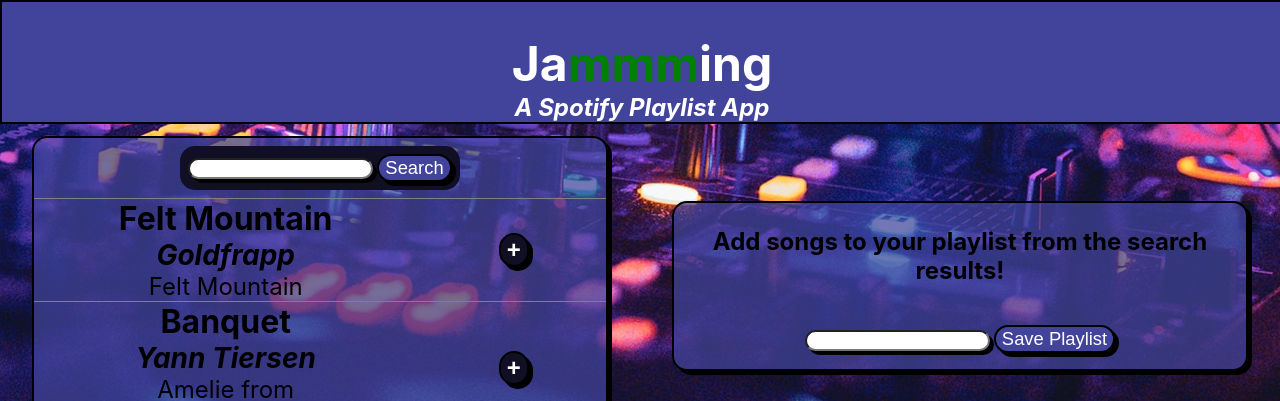
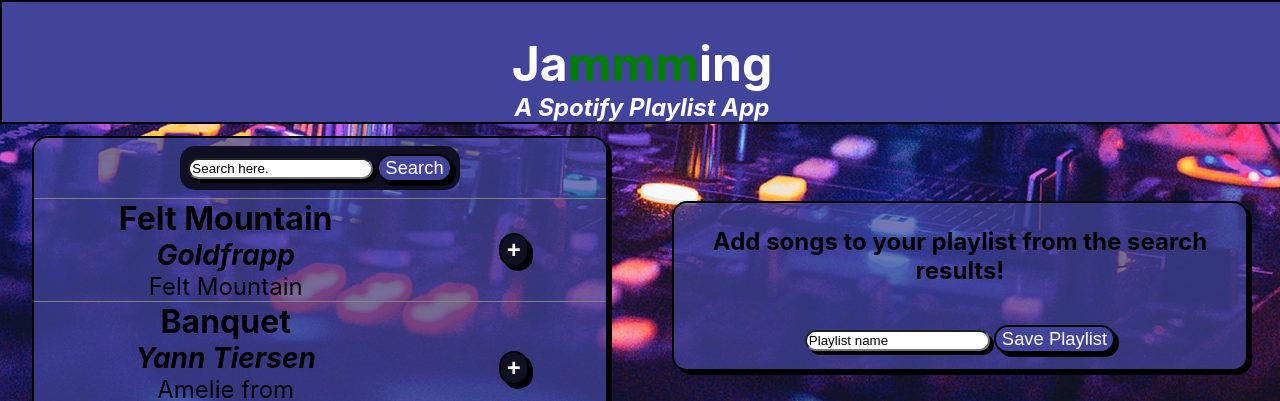
Before and after one commit to r-jeffery-wall/codecademy-jammming, a React (Create React App) app: page / in a window 1280 px wide. Shown: the top 401 px of the page. Built offline with nearby package versions, Linux system fonts and the light colour scheme.

Commit message:
made input elements component controlled.

```diff
--- a/src/App.js
+++ b/src/App.js
@@ -14,7 +14,7 @@
     artist: 'Yann Tiersen',
     album: 'Amelie from Montmarte'
   }]);
-  const [ search, setSearch ] = useState();
+  const [ search, setSearch ] = useState('Search here.');
   const [ playlist, setPlaylist ] = useState([]);
   const [ playlistTitle, setPlaylistTitle ] = useState('Playlist name')
 
@@ -32,6 +32,14 @@
     setPlaylist(newPlaylist);
   }
 
+  function updatePlaylistTitle(newTitle) {
+    setPlaylistTitle(newTitle);
+  }
+
+  function updateSearch(newSearch) {
+    setSearch(newSearch)
+  }
+
   return (
     <>
       <div className='banner'>
@@ -40,11 +48,11 @@
       </div>
       <div className='double-column'>
         <div className='column-div'>
-          <SearchBar />
+          <SearchBar search={search} updateSearch={updateSearch}/>
           <SearchResults results={searchResults} AddToPlaylist={AddToPlaylist} />
         </div>
         <div className='column-div'>
-          <Playlist playlist={playlist} title={playlistTitle} removeFromPlaylist={removeFromPlaylist} />
+          <Playlist playlist={playlist} title={playlistTitle} removeFromPlaylist={removeFromPlaylist} updatePlaylistTitle={updatePlaylistTitle} />
         </div>
       </div>
     </>
--- a/src/components/Playlist.js
+++ b/src/components/Playlist.js
@@ -2,11 +2,15 @@
 import TrackList from './Tracklist';
 
 function Playlist( props ) {
+    function handleUserInput(value) {
+        props.updatePlaylistTitle(value);
+    }
+
     return (
         <>
             {props.playlist.length !== 0 ? <TrackList tracks={props.playlist} type='playlist' removeFromPlaylist={props.removeFromPlaylist} /> : <p id='addSongs'>Add songs to your playlist from the search results!</p>}
             <form>
-                <input type='text' value={props.playlistTitle}></input>
+                <input type='text' value={props.title} onChange={e => handleUserInput(e.target.value)}></input>
                 <button type="submit" className='hoverScale'>Save Playlist</button>
             </form>
         </>
--- a/src/components/SearchBar.js
+++ b/src/components/SearchBar.js
@@ -1,11 +1,15 @@
 import React from 'react';
 import styles from '../styles/SearchBar.module.css';
 
-function SearchBar() {
+function SearchBar( props ) {
+   function handleUserInput(value) {
+    props.updateSearch(value);
+   }
+
    return (
     <>
         <form className={styles.mainContainer + ' hoverScale'}>
-            <input type="text"></input>
+            <input type="text" value={props.search} onChange={e => handleUserInput(e.target.value)} ></input>
             <button type='submit'>Search</button>
         </form>
     </>
```
